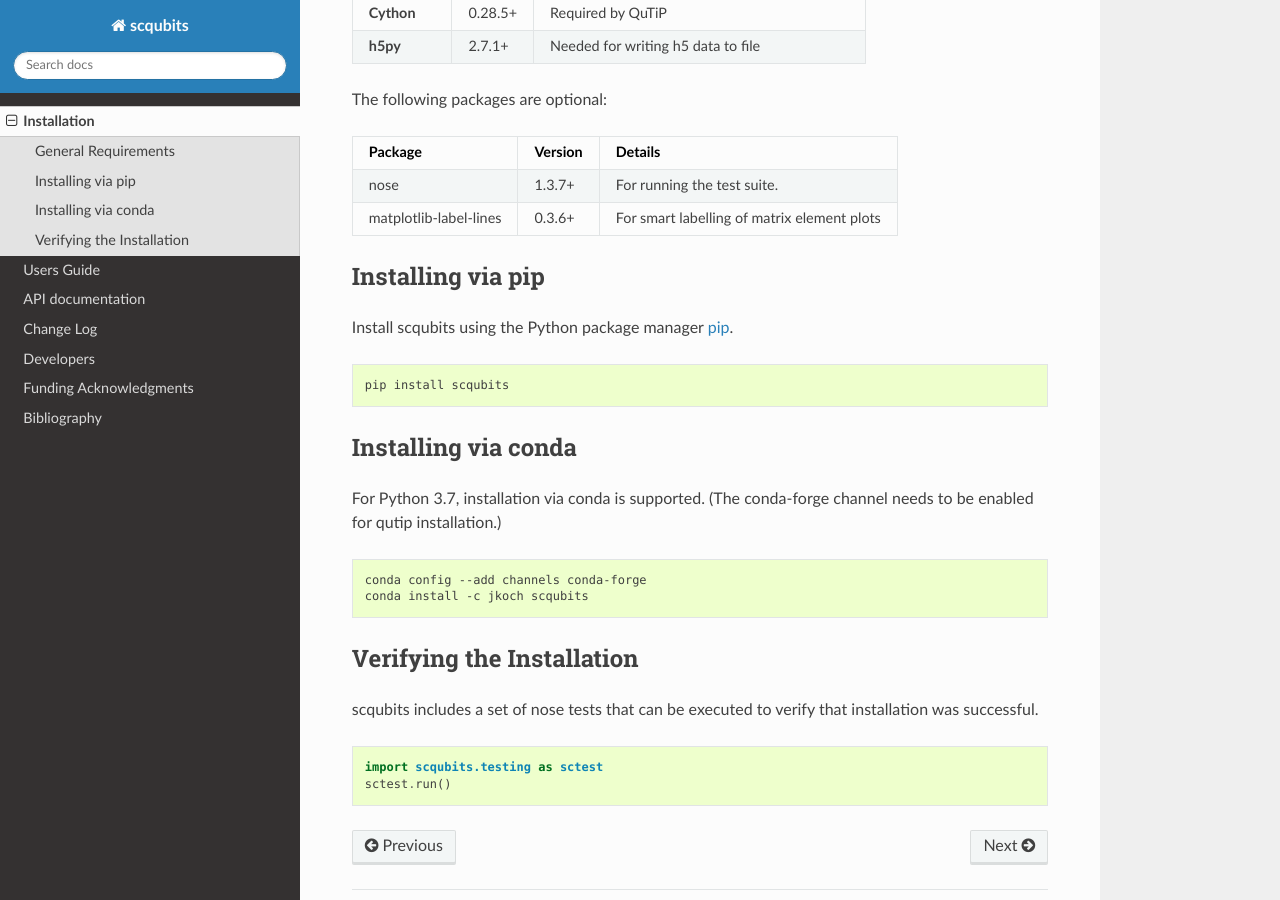
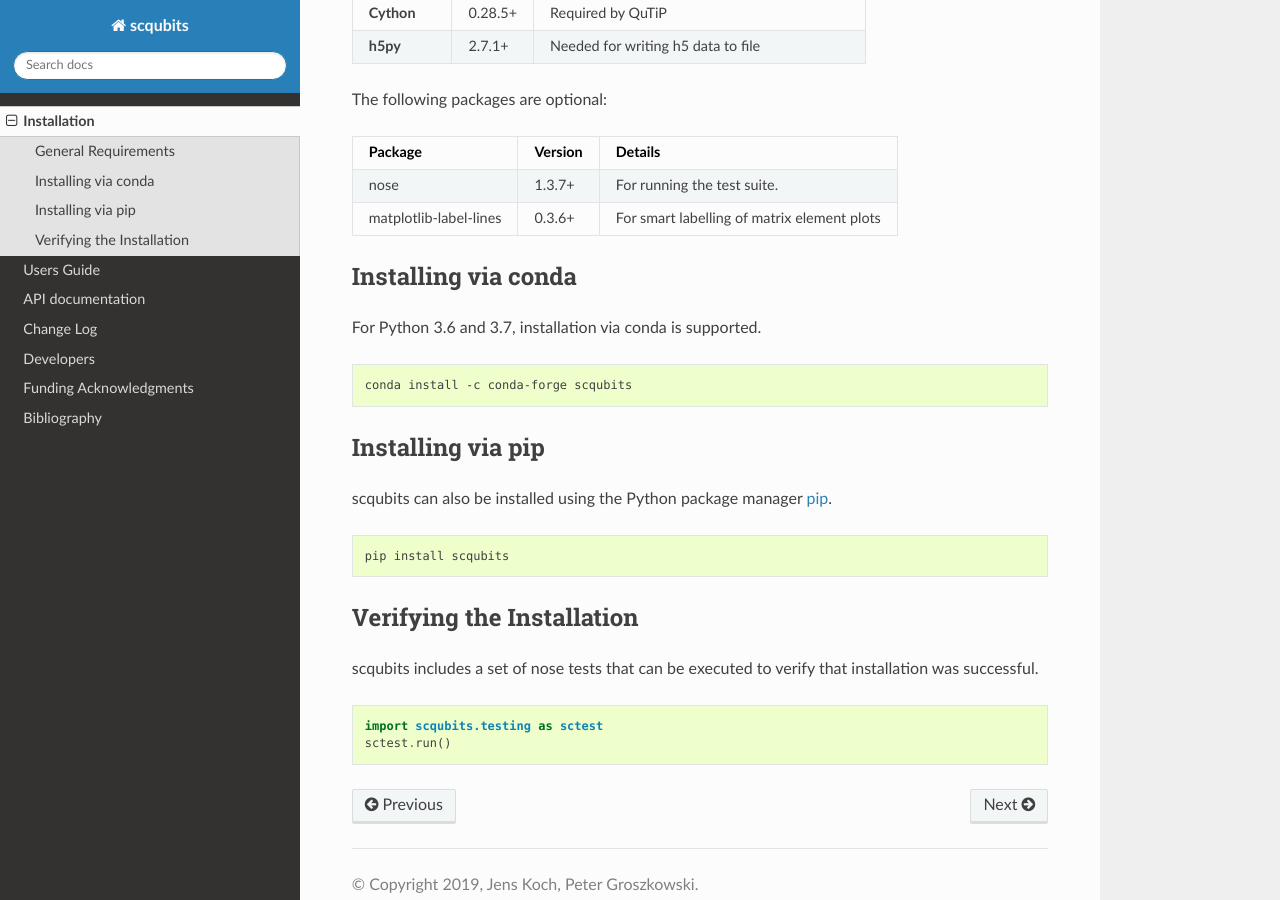
Before and after one commit to scqubits/scqubits, a Sphinx documentation site: the page built from docs/source/installation.rst, in a window 1280 px wide and 900 px high, scrolled down 465 px. Built offline with Sphinx 7.4.7 and the Read the Docs theme 2.0.0, drawn with Linux system fonts in a browser that asks for light colours.

Commit message:
switching conda install to conda-forge

```diff
--- a/docs/source/installation.rst
+++ b/docs/source/installation.rst
@@ -46,6 +46,17 @@ The following packages are optional:
 +------------------------+--------------+-----------------------------------------------------+
 
 
+.. _install-via_conda:
+
+Installing via conda
+====================
+
+For Python 3.6 and 3.7, installation via conda is supported.
+
+.. code-block:: bash
+
+   conda install -c conda-forge scqubits
+
 
 
 .. _install-via_pip:
@@ -53,7 +64,7 @@ The following packages are optional:
 Installing via pip
 ==================
 
-Install scqubits using the Python package manager `pip <http://www.pip-installer.org/>`_.
+scqubits can also be installed using the Python package manager `pip <http://www.pip-installer.org/>`_.
 
 .. code-block:: bash
 
@@ -61,17 +72,6 @@ Install scqubits using the Python package manager `pip <http://www.pip-installer
 
 
 
-.. _install-via_conda:
-
-Installing via conda
-====================
-
-For Python 3.7, installation via conda is supported. (The conda-forge channel needs to be enabled for qutip installation.)
-
-.. code-block:: bash
-
-   conda config --add channels conda-forge
-   conda install -c jkoch scqubits
 
 
 
```
Also changed, not shown: README.md (+6 -7 lines).
